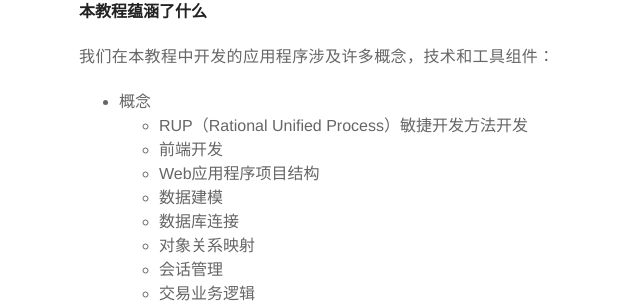
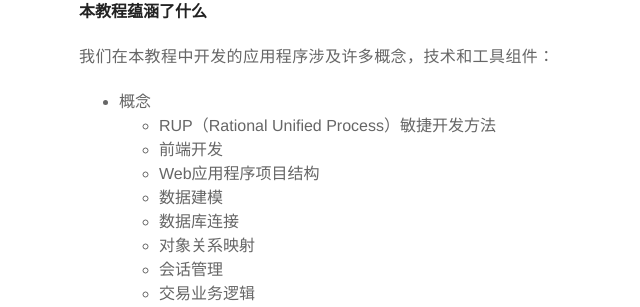
Before and after one commit to dawsonlee1790/dawsonlee1790.github.io, a Jekyll site: the page built from _posts/2018-08-08-IHS-九中.md, in a window 1280 px wide and 900 px high, scrolled down 914 px. Shown: the part 143-450 px from the top of the window, without its empty margins (156-796 px from the left). Built offline with Jekyll 4.4.1, drawn with Linux system fonts in a browser that asks for light colours; comment, search, counter and statistics services are not loaded.

Commit message:
最新编辑文章《IHS-九中》

```diff
--- a/_posts/2018-08-08-IHS-九中.md
+++ b/_posts/2018-08-08-IHS-九中.md
@@ -49,7 +49,7 @@ NetBeans RUP-S教程使用RUP（Rational Unified Process）敏捷开发方法开
 我们在本教程中开发的应用程序涉及许多概念，技术和工具组件：
 
 *  概念
-    *  RUP（Rational Unified Process）敏捷开发方法开发
+    *  RUP（Rational Unified Process）敏捷开发方法
     *  前端开发
     *  Web应用程序项目结构
     *  数据建模
```
